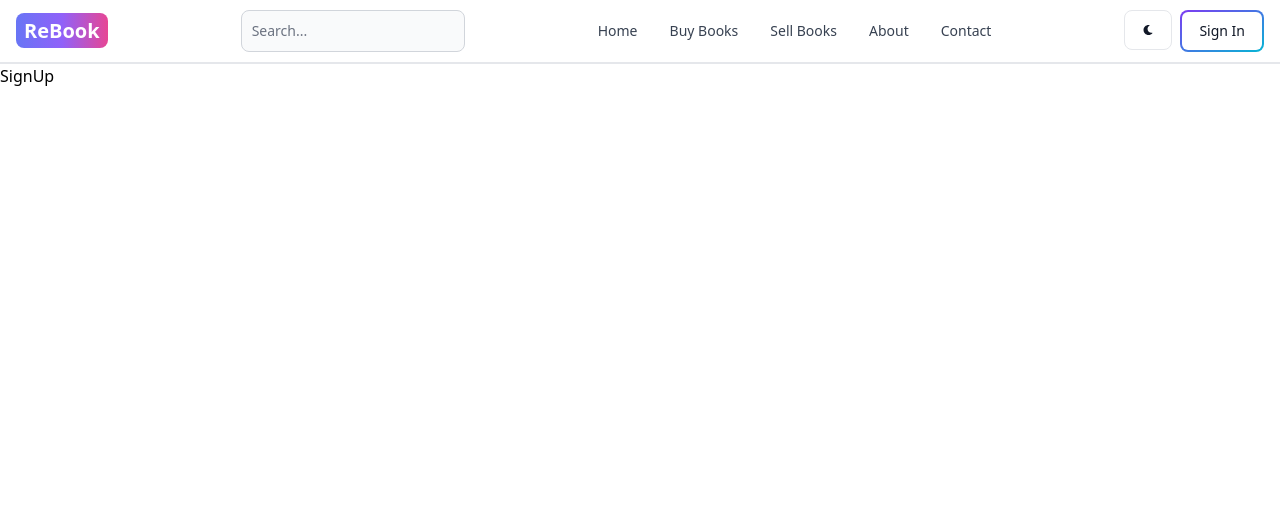
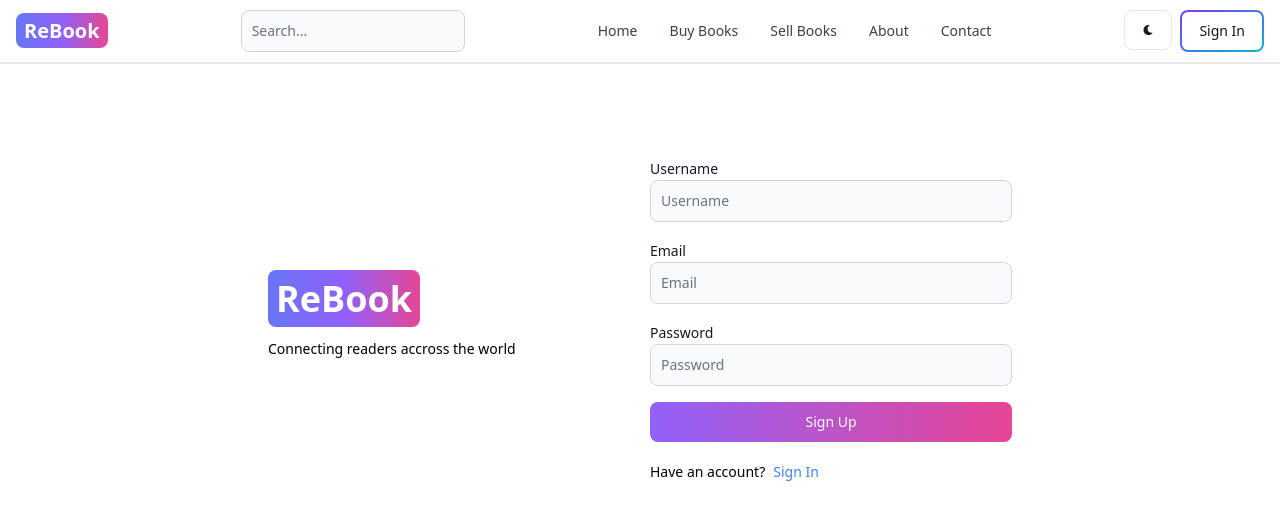
Before and after one commit to aravind-ask/BookStore-MERN, a React (Vite) app in the folder client/: page /sign-up in a window 1280 px wide. Shown: the top 520 px of the page. Built offline with nearby package versions, Linux system fonts and the light colour scheme.

Commit message:
Designed SignUP Page

```diff
--- a/client/src/pages/SignUp.jsx
+++ b/client/src/pages/SignUp.jsx
@@ -1,9 +1,45 @@
+import { Button, Label, TextInput } from 'flowbite-react';
 import React from 'react'
+import { Link } from 'react-router-dom';
 
 export default function SignUp() {
   return (
-    <div>
-      SignUp
+    <div className="min-h-screen mt-20">
+      <div className="flex p-3 max-w-3xl mx-auto flex-col md:flex-row md:items-center gap-5">
+        <div className="flex-1">
+          <Link to="/" className="font-bold dark:text-white text-4xl">
+            <span className="px-2 py-1 bg-gradient-to-r from-indigo-500 via-purple-500 to-pink-500 rounded-lg text-white">
+              ReBook
+            </span>
+          </Link>
+          <p className="text-sm mt-5">Connecting readers accross the world</p>
+        </div>
+        <div className="flex-1">
+          <form className="flex flex-col gap-4">
+            <div className="">
+              <Label value="Username" />
+              <TextInput type="text" placeholder="Username" id="username" />
+            </div>
+            <div>
+              <Label value="Email" />
+              <TextInput type="text" placeholder="Email" id="email" />
+            </div>
+            <div>
+              <Label value="Password" />
+              <TextInput type="text" placeholder="Password" id="password" />
+            </div>
+            <Button gradientDuoTone="purpleToPink" type="submit">
+              Sign Up
+            </Button>
+          </form>
+          <div className="flex gap-2 text-sm mt-5">
+            <span>Have an account?</span>
+            <Link to="/sign-in" className="text-blue-500">
+              Sign In
+            </Link>
+          </div>
+        </div>
+      </div>
     </div>
-  )
+  );
 }
```
